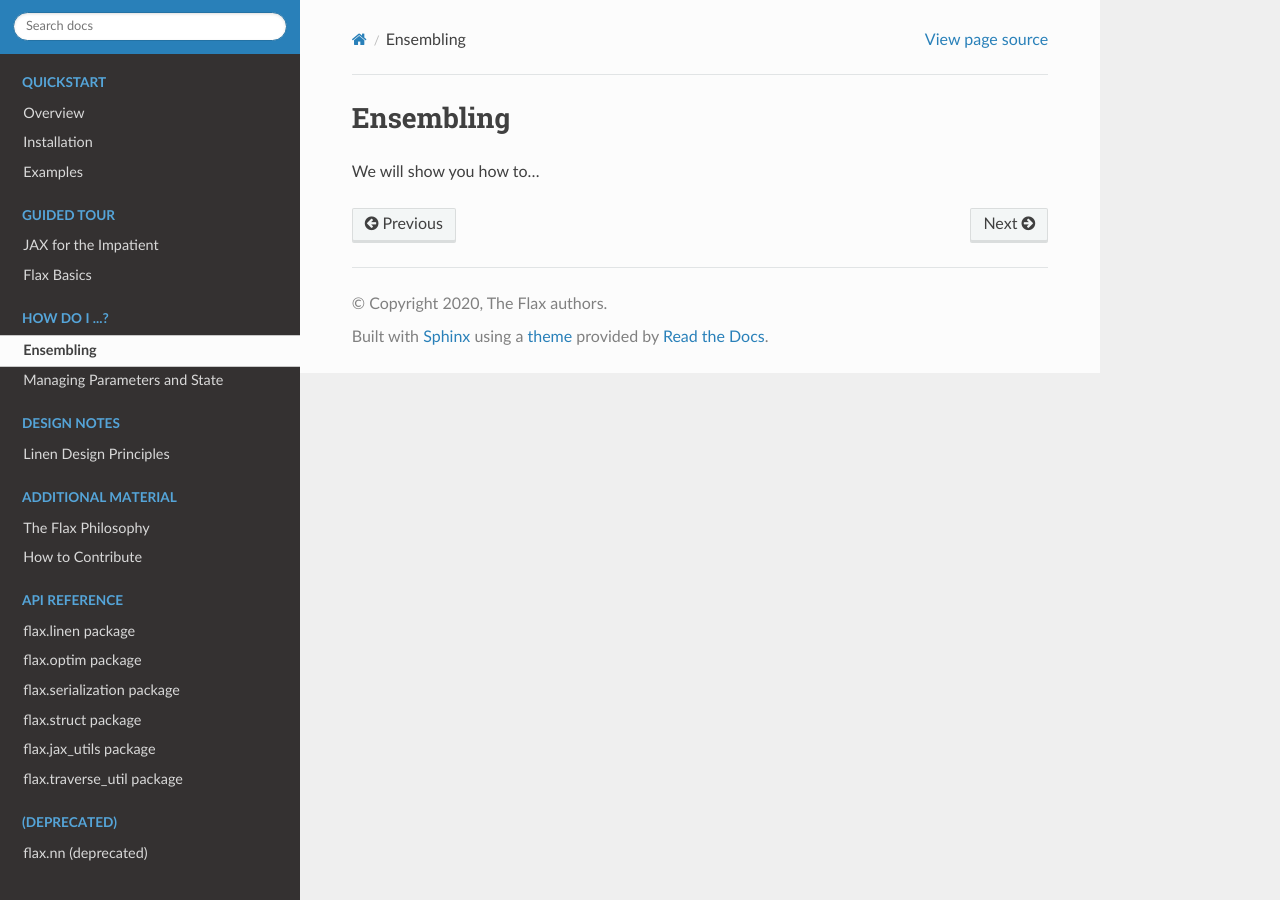
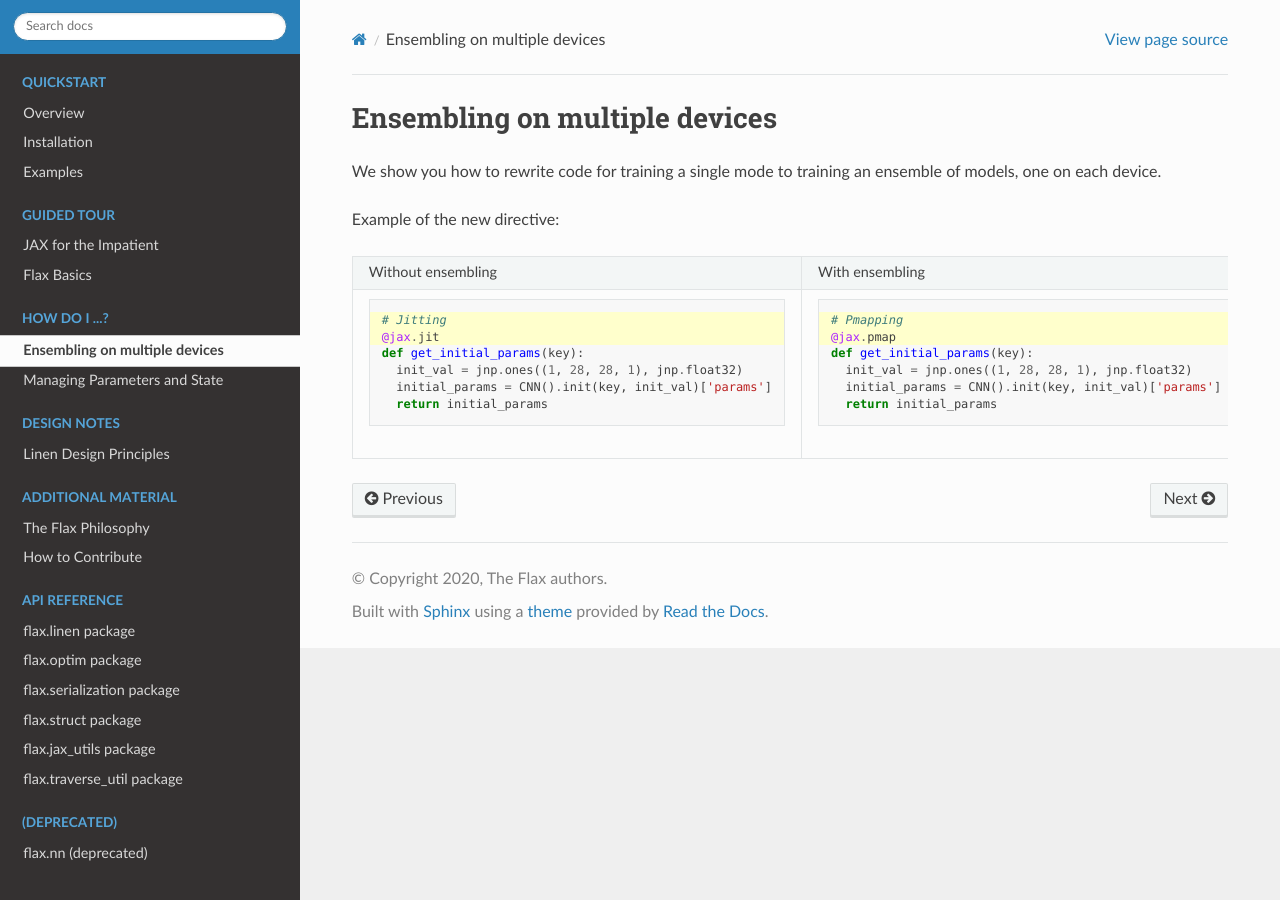
Before and after one commit to bortkomencw/flax, a Sphinx documentation site: the page built from docs/howtos/ensembling.rst, in a window 1280 px wide. Built offline with Sphinx 7.4.7 and the Read the Docs theme 2.0.0, drawn with Linux system fonts in a browser that asks for light colours; some of the changed lines change nothing that is shown.

Commit message:
update howto system

```diff
--- /dev/null
+++ b/docs/_ext/codediff.py
@@ -0,0 +1,121 @@
+# Copyright 2020 The Flax Authors.
+#
+# Licensed under the Apache License, Version 2.0 (the "License");
+# you may not use this file except in compliance with the License.
+# You may obtain a copy of the License at
+#
+#      http://www.apache.org/licenses/LICENSE-2.0
+#
+# Unless required by applicable law or agreed to in writing, software
+# distributed under the License is distributed on an "AS IS" BASIS,
+# WITHOUT WARRANTIES OR CONDITIONS OF ANY KIND, either express or implied.
+# See the License for the specific language governing permissions and
+# limitations under the License.
+import dataclasses
+from typing import Sequence
+import itertools
+
+from docutils import nodes
+from docutils.parsers.rst import directives
+from docutils.statemachine import ViewList
+
+import sphinx
+from sphinx.util.docutils import SphinxDirective
+"""Sphinx directive for creating code diff tables.
+
+Use directive as follows:
+
+.. codediff::
+  :title-left: <LEFT_CODE_BLOCK_TITLE>
+  :title-right: <RIGHT_CODE_BLOCK_TITLE>
+  :highlight-left: <LINES_TO_HIGHLIGHT_LEFT>
+  :highlight-right: <LINES_TO_HIGHLIGHT_RIGHT>
+
+  <CODE_BLOCK_LEFT>
+  ---
+  <CODE_BLOCK_RIGHT>
+"""
+
+@dataclasses.dataclass
+class CodeDiffBlock:
+  lines: Sequence[str]
+  title_left: str = 'Base code'
+  title_right: str = 'Diff code'
+  highlight_left: str = ''
+  highlight_right: str = ''
+  code_sep: str = '---'
+
+  def __post_init__(self):
+    if self.code_sep not in self.lines:
+      raise ValueError('Code separator not found! Code snippets should be '
+                       f'separated by {self.code_sep}.')
+
+
+class CodeDiffParser:
+  def __init__(self, code_block: CodeDiffBlock):
+    self.code_block = code_block
+
+  def parse(self):
+    code = self.code_block
+    idx = code.lines.index(code.code_sep)
+    self.left_code, self.left_max = self._code_block(code.highlight_left, 0, idx)
+    self.right_code, self.right_max = self._code_block(code.highlight_right, idx+1)
+
+    output = [
+      self._horizontal_line(),
+      self._table_row(self.code_block.title_left, self.code_block.title_right),
+      self._horizontal_line(),
+    ]
+
+    for left, right in itertools.zip_longest(self.left_code, self.right_code, fillvalue=''):
+      output += [self._table_row(left, right)]
+
+    return output + [self._horizontal_line()]
+
+  def _code_block(self, highlights, start_idx, end_idx=None):
+    lines = ['.. code-block:: python']
+    if highlights:
+      lines += [f'  :emphasize-lines: {highlights}']
+
+    indent = lambda lines: ['  ' + line for line in lines]
+
+    # Prefix empty line to code blocks to separate them from the code directive.
+    lines += [''] + indent(self.code_block.lines[start_idx: end_idx])
+    return lines, max(len(x) for x in lines)
+
+  def _horizontal_line(self):
+    return '+' + '-'*(self.left_max+2) + '+' + '-'*(self.right_max+2) + '+'
+
+  def _rfill(self, text, max_len):
+    return text + ' ' * (max_len-len(text))
+
+  def _table_row(self, left, right):
+    return '| ' + self._rfill(left, self.left_max) + ' | ' + self._rfill(right, self.right_max) + ' |'
+
+
+class CodeDiffDirective(SphinxDirective):
+  has_content = True
+  option_spec = {
+    'title_left': directives.unchanged,
+    'title_right': directives.unchanged,
+    'highlight_left': directives.unchanged,
+    'highlight_right': directives.unchanged
+    }
+
+  def run(self):
+    code_diff = CodeDiffBlock(lines=list(self.content), **self.options)
+    new_content = CodeDiffParser(code_diff).parse()
+
+    node = nodes.paragraph()
+    self.content = ViewList(new_content, self.content.parent)
+    self.state.nested_parse(self.content, self.content_offset, node)
+    return [node]
+
+def setup(app):
+    app.add_directive('codediff', CodeDiffDirective)
+
+    return {
+        'version': sphinx.__display_version__,
+        'parallel_read_safe': True,
+        'parallel_write_safe': True,
+    }
--- /dev/null
+++ b/docs/_ext/codediff_test.py
@@ -0,0 +1,67 @@
+# Copyright 2021 The Flax Authors.
+#
+# Licensed under the Apache License, Version 2.0 (the "License");
+# you may not use this file except in compliance with the License.
+# You may obtain a copy of the License at
+#
+#     http://www.apache.org/licenses/LICENSE-2.0
+#
+# Unless required by applicable law or agreed to in writing, software
+# distributed under the License is distributed on an "AS IS" BASIS,
+# WITHOUT WARRANTIES OR CONDITIONS OF ANY KIND, either express or implied.
+# See the License for the specific language governing permissions and
+# limitations under the License.
+"""Tests for codediff Sphinx extension."""
+
+from absl.testing import absltest
+
+from codediff import CodeDiffParser, CodeDiffBlock
+
+class CodeDiffTest(absltest.TestCase):
+
+  def test_parse(self):
+
+    input_text = r'''@jax.jit
+def get_initial_params(key):
+  init_val = jnp.ones((1, 28, 28, 1), jnp.float32)
+  initial_params = CNN().init(key, init_val)['params']
+  extra_line
+  return initial_params
+---
+@jax.pmap
+def get_initial_params(key):
+  init_val = jnp.ones((1, 28, 28, 1), jnp.float32)
+  initial_params = CNN().init(key, init_val)['params']
+  return initial_params'''
+
+    expected_output= r'''+----------------------------------------------------------+----------------------------------------------------------+
+| Single device                                            | Ensembling on multiple devices                           |
++----------------------------------------------------------+----------------------------------------------------------+
+| .. code-block:: python                                   | .. code-block:: python                                   |
+|   :emphasize-lines: 1, 2                                 |   :emphasize-lines: 1                                    |
+|                                                          |                                                          |
+|   @jax.jit                                               |   @jax.pmap                                              |
+|   def get_initial_params(key):                           |   def get_initial_params(key):                           |
+|     init_val = jnp.ones((1, 28, 28, 1), jnp.float32)     |     init_val = jnp.ones((1, 28, 28, 1), jnp.float32)     |
+|     initial_params = CNN().init(key, init_val)['params'] |     initial_params = CNN().init(key, init_val)['params'] |
+|     extra_line                                           |     return initial_params                                |
+|     return initial_params                                |                                                          |
++----------------------------------------------------------+----------------------------------------------------------+'''
+
+    title_left = 'Single device'
+    title_right = 'Ensembling on multiple devices'
+    highlight_left = '1, 2'
+    highlight_right = '1'
+
+    code_diff = CodeDiffBlock(
+      lines=input_text.split('\n'),
+      title_left=title_left,
+      title_right=title_right,
+      highlight_left=highlight_left,
+      highlight_right=highlight_right)
+
+    actual_output = '\n'.join(CodeDiffParser(code_diff).parse())
+
+    print(actual_output)
+
+    self.assertEqual(expected_output, actual_output)
--- /dev/null
+++ b/docs/_static/css/flax_theme.css
@@ -0,0 +1,5 @@
+@import url("theme.css");
+
+.wy-nav-content {
+    max-width: 100%;
+}
--- a/docs/conf.py
+++ b/docs/conf.py
@@ -1,17 +1,3 @@
-# Copyright 2020 The Flax Authors.
-#
-# Licensed under the Apache License, Version 2.0 (the "License");
-# you may not use this file except in compliance with the License.
-# You may obtain a copy of the License at
-#
-#     http://www.apache.org/licenses/LICENSE-2.0
-#
-# Unless required by applicable law or agreed to in writing, software
-# distributed under the License is distributed on an "AS IS" BASIS,
-# WITHOUT WARRANTIES OR CONDITIONS OF ANY KIND, either express or implied.
-# See the License for the specific language governing permissions and
-# limitations under the License.
-
 # Copyright 2020 The Flax Authors.
 #
 # Licensed under the Apache License, Version 2.0 (the "License");
@@ -44,8 +30,10 @@
 
 import os
 import sys
+import sphinx
 sys.path.insert(0, os.path.abspath('..'))
-
+# Include local extension.
+sys.path.append(os.path.abspath("./_ext"))
 
 
 # -- Project information -----------------------------------------------------
@@ -70,6 +58,7 @@
     'sphinx.ext.viewcode',
     'nbsphinx',
     'recommonmark',
+    'codediff',
 ]
 
 # Add any paths that contain templates here, relative to this directory.
@@ -95,6 +84,7 @@
 # a list of builtin themes.
 #
 html_theme = 'sphinx_rtd_theme'
+html_style = 'css/flax_theme.css'
 
 # Add any paths that contain custom static files (such as style sheets) here,
 # relative to this directory. They are copied after the builtin static files,
--- a/docs/howtos/ensembling.rst
+++ b/docs/howtos/ensembling.rst
@@ -1,4 +1,27 @@
-Ensembling
+Ensembling on multiple devices
 =============================
 
-We will show you how to...
+We show you how to rewrite code for training a single mode to training an
+ensemble of models, one on each device.
+
+Example of the new directive:
+
+.. codediff::
+  :title_left: Without ensembling
+  :title_right: With ensembling
+  :highlight_left: 1, 2
+  :highlight_right: 1, 2
+
+  # Jitting
+  @jax.jit
+  def get_initial_params(key):
+    init_val = jnp.ones((1, 28, 28, 1), jnp.float32)
+    initial_params = CNN().init(key, init_val)['params']
+    return initial_params
+  ---
+  # Pmapping
+  @jax.pmap
+  def get_initial_params(key):
+    init_val = jnp.ones((1, 28, 28, 1), jnp.float32)
+    initial_params = CNN().init(key, init_val)['params']
+    return initial_params
```
